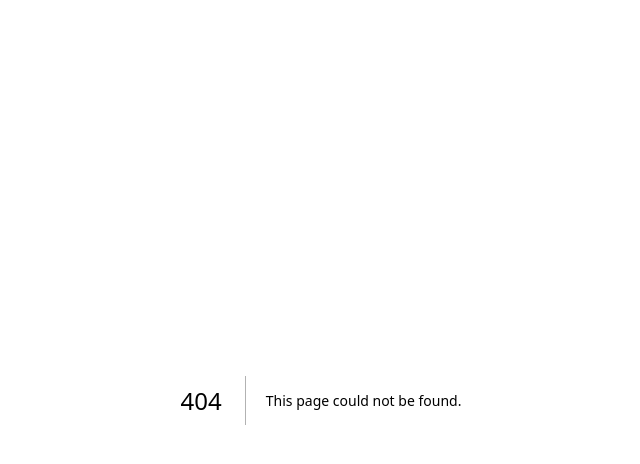
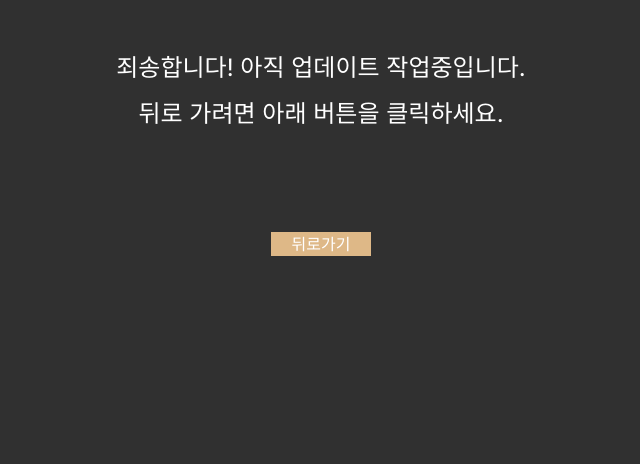
Before and after one commit to totalcream/INHA_parkInfo, a Next.js app: page /pages/parkinfo/miss in a window 1280 px wide. Before the commit this address had no page. Shown: the top 464 px of the page, without its empty margins (319-959 px from the left). Built offline with nearby package versions, Linux system fonts and the light colour scheme.

Commit message:
// 업데이트페이지// 초록색칸으로 여석 설정완료

```diff
--- a/app/globals.css
+++ b/app/globals.css
@@ -80,12 +80,16 @@ body {
   justify-content: space-around;
   border-bottom: 1px solid grey;
   line-height: 0px;
+  margin-top: 50px;
+  font-size: 25px;
 }
 
 .mybtn {
   width: 100px;
   margin: auto;
   display: block;
+  background-color: burlywood;
+  margin-top: 100px;
 }
 
 .high {
@@ -118,3 +122,15 @@ body {
   .green1-img {
     margin-right: 5px; /* 이미지 사이 간격 조절 */
   }
+
+  .title-miss {
+    text-align: center;
+    margin-top: 50px;
+    font-size: 24px;
+  }
+
+  .title-miss2 {
+    text-align: center;
+    margin-top: 10px;
+    font-size: 24px;
+  }
--- a/app/page.tsx
+++ b/app/page.tsx
@@ -15,7 +15,7 @@ export default function Home() {
             target="_blank"
             rel="noopener noreferrer"
           >
-            By{' '}
+            {/* By{' '}
             <Image
               src="/vercel.svg"
               alt="Vercel Logo"
@@ -23,7 +23,7 @@ export default function Home() {
               width={100}
               height={24}
               priority
-            />
+            /> */}
           </a>
         </div>
       </div>
@@ -41,7 +41,7 @@ export default function Home() {
 
       <div className="mb-32 grid text-center lg:max-w-5xl lg:w-full lg:mb-0 lg:grid-cols-4 lg:text-left">
         <a
-          href="/pages/parkinfo/hightech"
+          href="/pages/parkinfo/miss"
           className="group rounded-lg border border-transparent px-5 py-4 transition-colors hover:border-gray-300 hover:bg-gray-100 hover:dark:border-neutral-700 hover:dark:bg-neutral-800/30"
           target="_blank"
           rel="noopener noreferrer"
@@ -75,7 +75,7 @@ export default function Home() {
         </a>
 
         <a
-          href="https://vercel.com/templates?framework=next.js&utm_source=create-next-app&utm_medium=appdir-template&utm_campaign=create-next-app"
+          href="/pages/parkinfo/miss"
           className="group rounded-lg border border-transparent px-5 py-4 transition-colors hover:border-gray-300 hover:bg-gray-100 hover:dark:border-neutral-700 hover:dark:bg-neutral-800/30"
           target="_blank"
           rel="noopener noreferrer"
@@ -92,7 +92,7 @@ export default function Home() {
         </a>
 
         <a
-          href="https://vercel.com/new?utm_source=create-next-app&utm_medium=appdir-template&utm_campaign=create-next-app"
+          href="/pages/parkinfo/miss"
           className="group rounded-lg border border-transparent px-5 py-4 transition-colors hover:border-gray-300 hover:bg-gray-100 hover:dark:border-neutral-700 hover:dark:bg-neutral-800/30"
           target="_blank"
           rel="noopener noreferrer"
--- a/app/pages/parkinfo/hightech/page.tsx
+++ b/app/pages/parkinfo/hightech/page.tsx
@@ -5,27 +5,25 @@
 // import { useState } from "react";
 import Image from "next/image";
 import styled from "styled-components";
-
-// 2023-11-28 수정
-
-// const P = styled.p`
-//     color: red;
-//     `
+import Link from 'next/link';
 
 export default function Cart() {
   // 가정: 주어진 데이터 배열 (0 또는 1 값)
   const data = [1, 1, 0, 1, 0, 1, 0, 1, 0];
 
+  // 0의 개수 계산
+  const k = data.filter(value => value === 0).length;
+
   return (
     <div>
-      <h4 className="title">하이테크 주차장 현황</h4>
+      <h4 className="title-miss">하이테크 주차장 현황</h4>
       <div className="cart-item">
-        <p>주차장이름</p>
+        <p>건물 이름</p>
         <p>여석</p>
         <p>전체좌석</p>
       </div>
 
-      <CartItem />
+      <CartItem k={k} />
 
       <div className="high">
         <img src="/high1.png" className="park1-img" />
@@ -41,15 +39,18 @@ export default function Cart() {
         </div>
       </div>
 
+      <Link href="/">
+          <button className='mybtn'>뒤로가기</button>
+        </Link>
     </div>
   );
 }
 
-function CartItem() {
+function CartItem({ k }) {
   return (
     <div className="cart-item">
-      <p>하이테크 주차장</p>
-      <p>n칸</p>
+      <p>하이테크 </p>
+      <p>{k}칸</p>
       <p>9칸</p>
     </div>
   );
--- /dev/null
+++ b/app/pages/parkinfo/miss/page.tsx
@@ -0,0 +1,23 @@
+// import exp from "constants";
+// import { GetServerSideProps, NextPage } from "next";
+// import Head from "next/head";
+// import { unstable_noStore as noStore } from "next/cache";
+// import { useState } from "react";
+import Link from 'next/link';
+
+export default function miss() {
+
+  return (
+
+    <div>
+
+      <h4 className="title-miss">죄송합니다! 아직 업데이트 작업중입니다.</h4>
+      <p className="title-miss2">뒤로 가려면 아래 버튼을 클릭하세요.</p>
+        <Link href="/">
+          <button className='mybtn'>뒤로가기</button>
+        </Link>
+
+    </div>
+
+  )
+}
```
Lines whose indentation alone changed are shown as unchanged.
